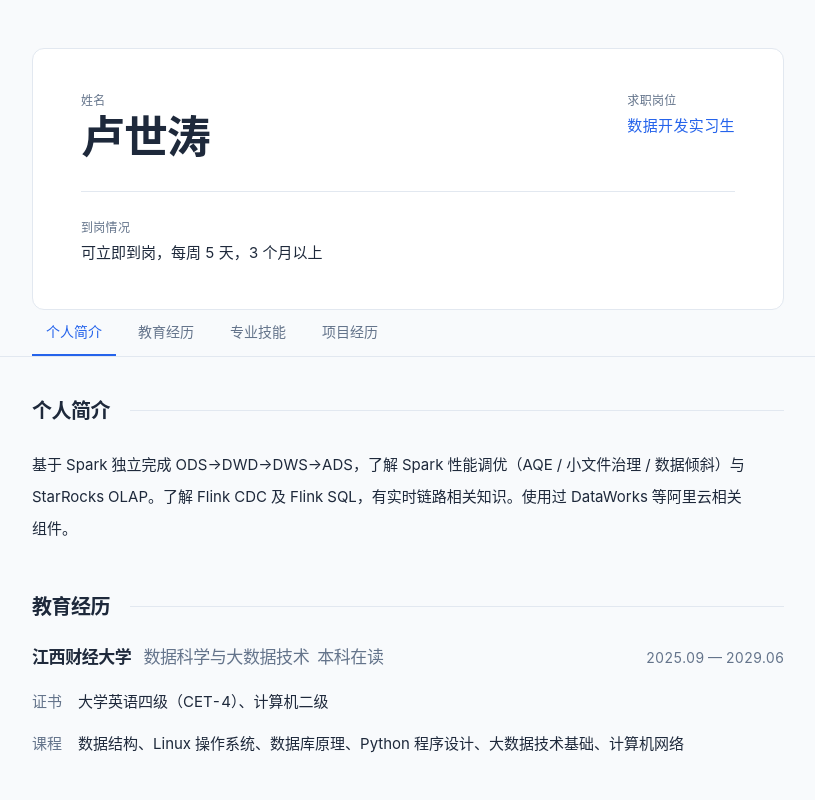
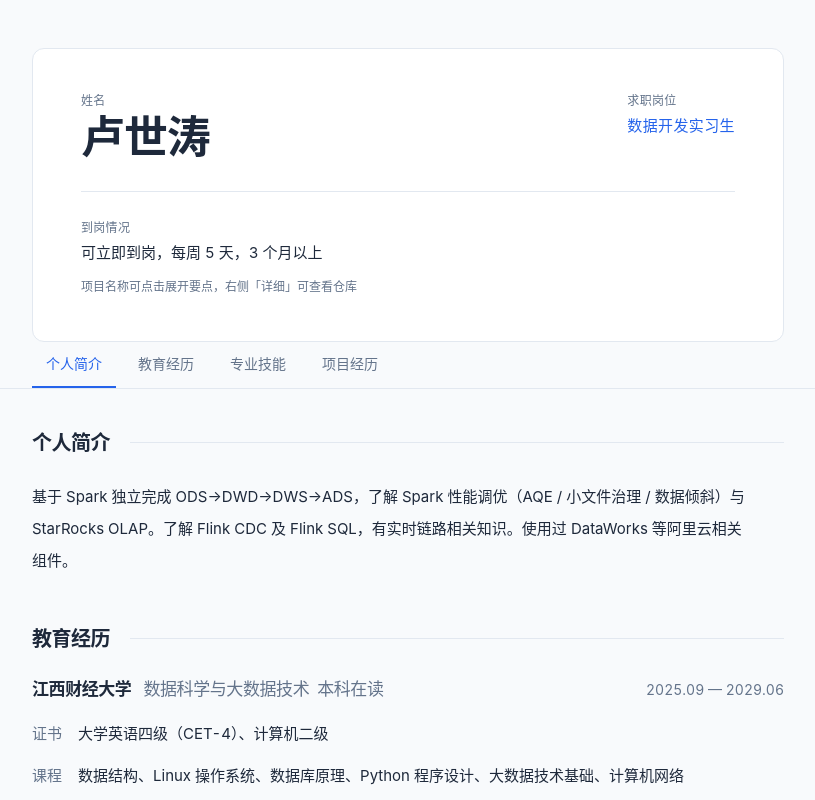
Before and after one commit to wushi007/resume, a React (Vite) app: page / in a window 1280 px wide. Shown: the top 800 px of the page, without its empty margins (232-1047 px from the left). Built offline with nearby package versions, Linux system fonts and the light colour scheme.

Commit message:
feat: 页首增加项目交互提示

```diff
--- a/src/components/Cover.tsx
+++ b/src/components/Cover.tsx
@@ -1,4 +1,4 @@
-import { availability, profile } from '../data/resume'
+import { availability, interactionHint, profile } from '../data/resume'
 
 export function Cover() {
   return (
@@ -25,6 +25,7 @@ export function Cover() {
       <div className="mt-8 border-t border-line pt-7">
         <p className="text-xs tracking-wide text-muted">到岗情况</p>
         <p className="mt-1.5 text-[15px] text-ink">{availability}</p>
+        <p className="mt-3 text-xs leading-5 text-muted">{interactionHint}</p>
       </div>
     </header>
   )
--- a/src/data/resume.ts
+++ b/src/data/resume.ts
@@ -38,6 +38,9 @@ export const profile = {
 
 /** 到岗情况，置于页首个人信息区 */
 export const availability = '可立即到岗，每周 5 天，3 个月以上'
+
+/** 页首交互提示：项目条目可展开，右侧按钮可跳转仓库 */
+export const interactionHint = '项目名称可点击展开要点，右侧「详细」可查看仓库'
 
 export const navItems = [
   { id: 'summary', label: '个人简介' },
```
